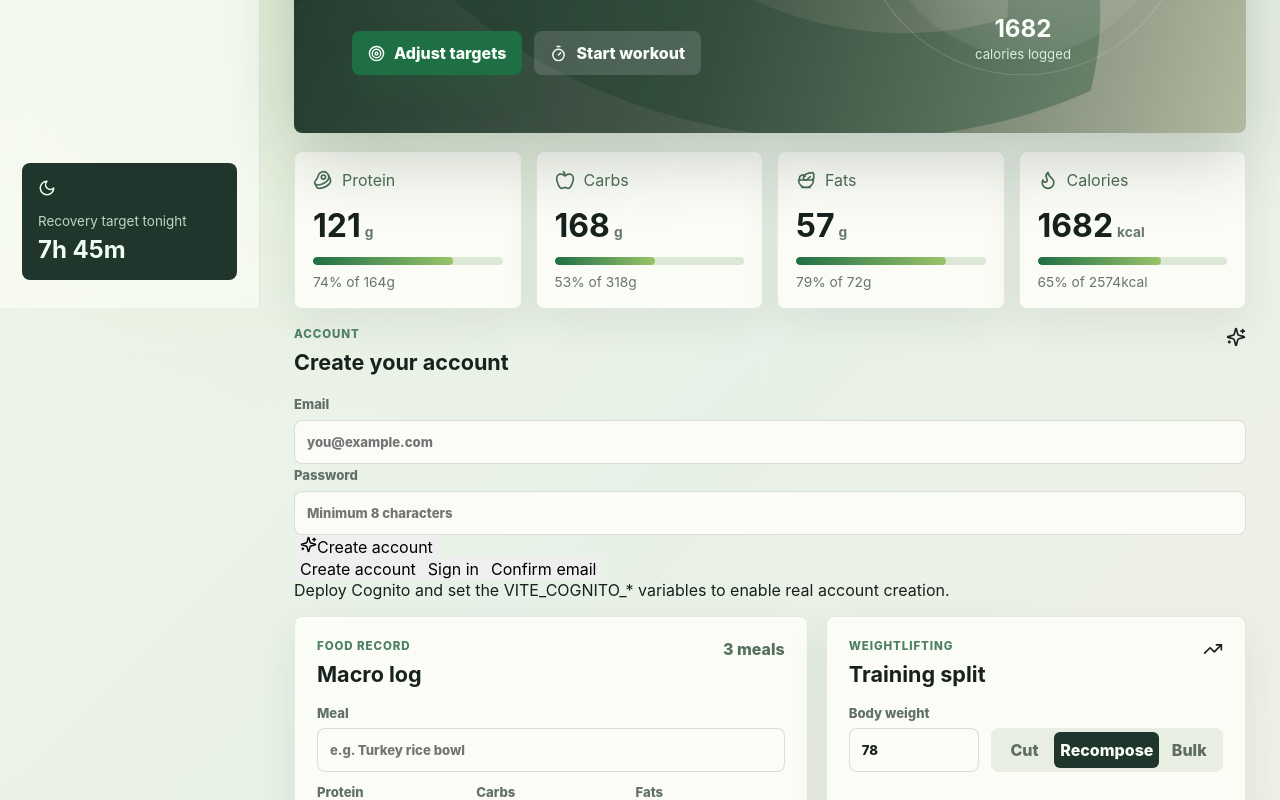
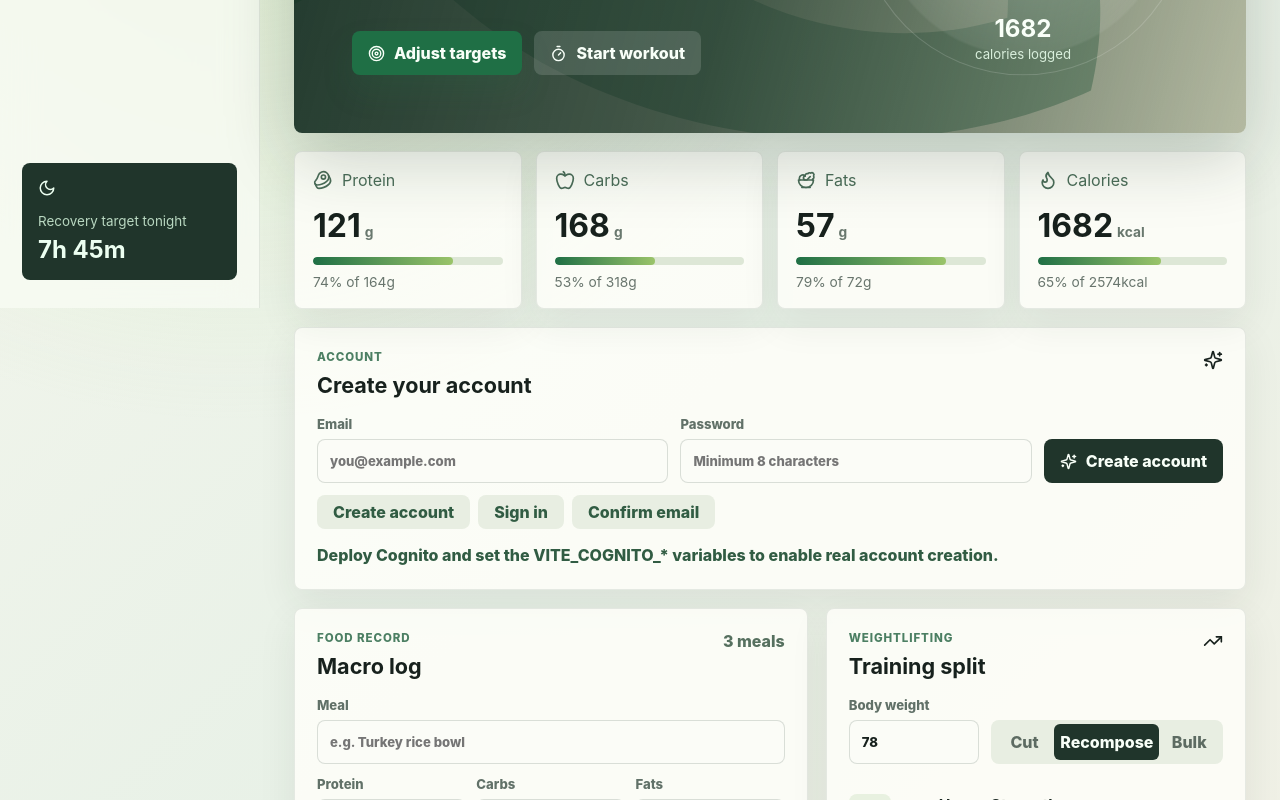
Before and after one commit to shadowfromouterspace/vitallift-coach, a React (Vite) app: page / in a window 1280 px wide. Shown: the part 492-1292 px from the top of the page. Built offline with nearby package versions, Linux system fonts and the light colour scheme; no server answers.

Commit message:
Style account auth panel

```diff
--- a/src/styles.css
+++ b/src/styles.css
@@ -290,7 +290,8 @@ h3 {
 .macro-card,
 .nutrition-panel,
 .training-panel,
-.coach-panel {
+.coach-panel,
+.account-panel {
   border-radius: 8px;
   background: rgba(255, 255, 250, 0.8);
   border: 1px solid rgba(37, 58, 45, 0.1);
@@ -348,7 +349,8 @@ h3 {
 
 .nutrition-panel,
 .training-panel,
-.coach-panel {
+.coach-panel,
+.account-panel {
   padding: 22px;
 }
 
@@ -370,6 +372,74 @@ h3 {
   gap: 12px;
   padding-bottom: 18px;
   border-bottom: 1px solid rgba(33, 50, 40, 0.1);
+}
+
+.account-panel {
+  margin-bottom: 18px;
+}
+
+.auth-form {
+  display: grid;
+  grid-template-columns: repeat(2, minmax(0, 1fr)) auto;
+  gap: 12px;
+  align-items: end;
+}
+
+.auth-form button,
+.signed-in-row button {
+  min-height: 44px;
+  display: inline-flex;
+  align-items: center;
+  justify-content: center;
+  gap: 9px;
+  padding: 0 16px;
+  border-radius: 8px;
+  background: #20352b;
+  color: #f8fff8;
+  font-weight: 760;
+}
+
+.auth-form button:disabled {
+  cursor: wait;
+  opacity: 0.64;
+}
+
+.auth-switcher {
+  grid-column: 1 / -1;
+  display: flex;
+  flex-wrap: wrap;
+  gap: 8px;
+}
+
+.auth-switcher button {
+  min-height: 34px;
+  background: #e8eee2;
+  color: #315c43;
+  box-shadow: none;
+}
+
+.auth-message {
+  margin: 14px 0 0;
+  color: #315c43;
+  line-height: 1.5;
+  font-weight: 760;
+}
+
+.signed-in-row {
+  display: flex;
+  align-items: center;
+  justify-content: space-between;
+  gap: 18px;
+}
+
+.signed-in-row strong,
+.signed-in-row span {
+  display: block;
+}
+
+.signed-in-row span {
+  margin-top: 4px;
+  color: #637269;
 }
 
 label {
@@ -700,7 +770,8 @@ input:focus {
   .metrics-grid,
   .tip-grid,
   .macro-inputs,
-  .goal-controls {
+  .goal-controls,
+  .auth-form {
     grid-template-columns: 1fr;
   }
 
```
